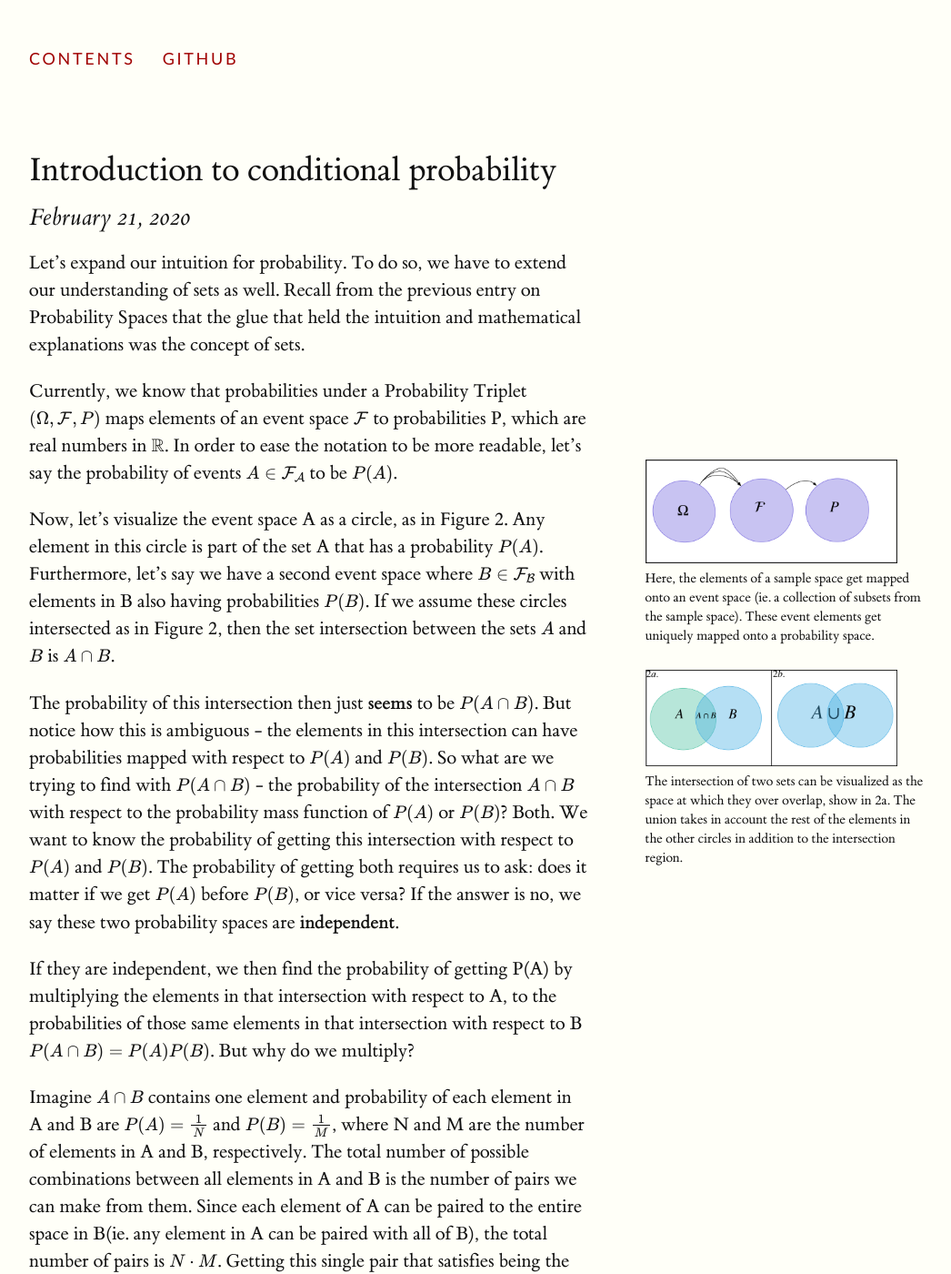
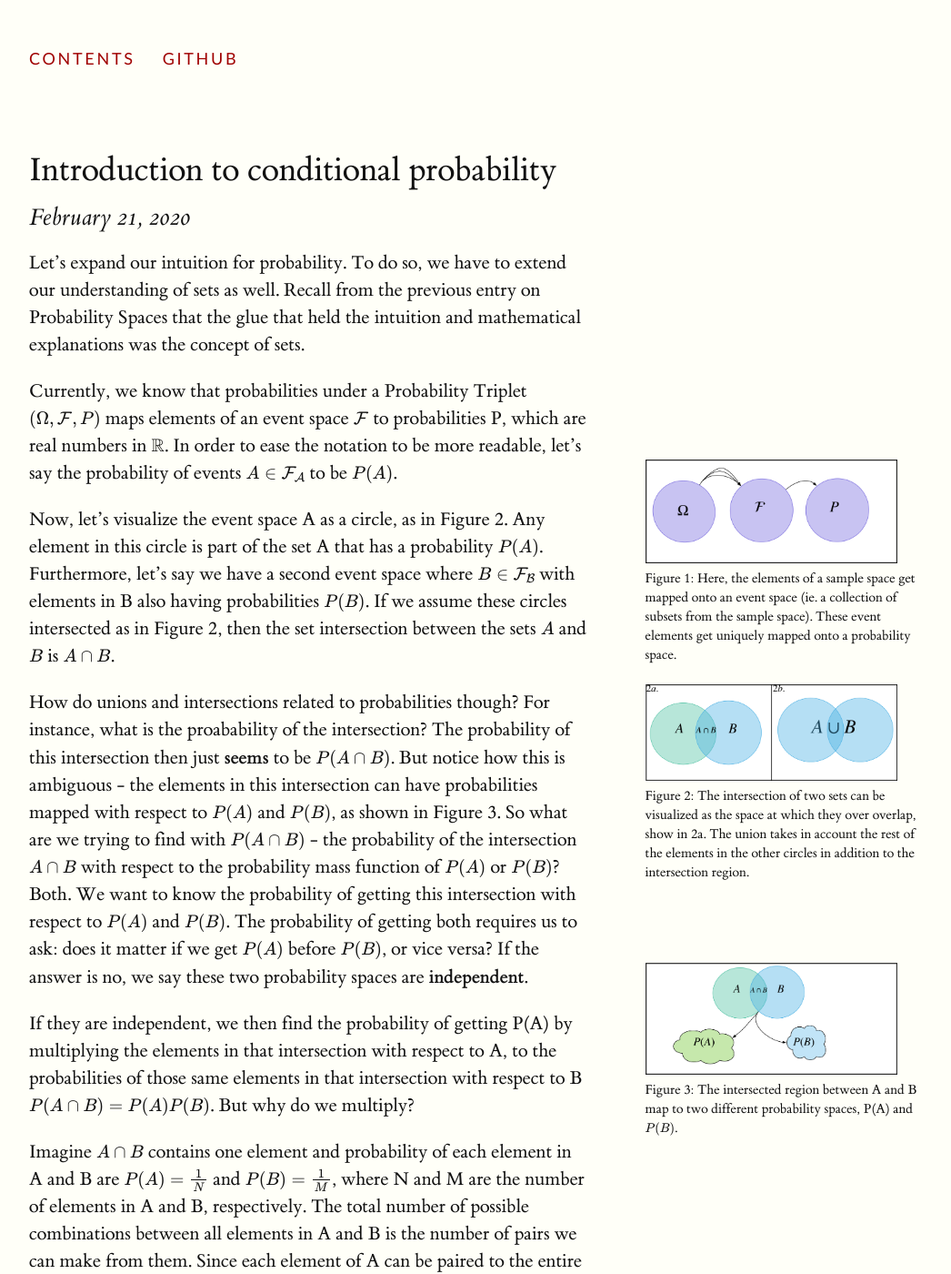
Before and after one commit to luisgc2116/luis_notes, a Jekyll site: the page built from published_notes/fundamental/intro_cond_prob/index.md, in a window 1280 px wide and 1400 px high. Shown: the whole window at 91% size, without its empty margins (128-1174 px from the left). Built offline with Jekyll 4.4.1, drawn with Linux system fonts in a browser that asks for light colours; formulas are drawn with MathJax 3.

Commit message:
Update index.md

```diff
--- a/published_notes/fundamental/intro_cond_prob/index.md
+++ b/published_notes/fundamental/intro_cond_prob/index.md
@@ -7,11 +7,11 @@ categories: jekyll css
 
 Let's expand our intuition for probability. To do so, we have to extend our understanding of sets as well. Recall from the previous entry on Probability Spaces that the glue that held the intuition and mathematical explanations was the concept of sets.
 
-Currently, we know that probabilities under a Probability Triplet $$(\Omega, \mathcal{F}, P)$$ maps elements of an event space $$\mathcal{F}$$ to probabilities P, which are real numbers in $$\mathbb{R}$$. In order to ease the notation to be more readable, let's say the probability of events $$A \in \mathcal{F_A}$$ to be $$P(A)$$. {% include marginfigure.html id="image_1" url="published_notes/fundamental/intro_cond_prob/fig1_cond.png" description="Here, the elements of a sample space get mapped onto an event space (ie. a collection of subsets from the sample space). These event elements get uniquely mapped onto a probability space." %}
+Currently, we know that probabilities under a Probability Triplet $$(\Omega, \mathcal{F}, P)$$ maps elements of an event space $$\mathcal{F}$$ to probabilities P, which are real numbers in $$\mathbb{R}$$. In order to ease the notation to be more readable, let's say the probability of events $$A \in \mathcal{F_A}$$ to be $$P(A)$$. {% include marginfigure.html id="image_1" url="published_notes/fundamental/intro_cond_prob/fig1_cond.png" description="Figure 1: Here, the elements of a sample space get mapped onto an event space (ie. a collection of subsets from the sample space). These event elements get uniquely mapped onto a probability space." %}
 
-Now, let's visualize the event space A as a circle, as in Figure 2. Any element in this circle is part of the set A that has a probability $$P(A)$$. Furthermore, let's say we have a second event space where $$B \in \mathcal{F_B}$$ with elements in B also having probabilities $$P(B)$$. If we assume these circles intersected as in Figure 2, then the set intersection between the sets $$A $$ and $$ B$$ is $$A \cap B$$. {% include marginfigure.html id="image_2" url="published_notes/fundamental/intro_cond_prob/fig2_cond.png" description="The intersection of two sets can be visualized as the space at which they over overlap, show in 2a. The union takes in account the rest of the elements in the other circles in addition to the intersection region." %}
+Now, let's visualize the event space A as a circle, as in Figure 2. Any element in this circle is part of the set A that has a probability $$P(A)$$. Furthermore, let's say we have a second event space where $$B \in \mathcal{F_B}$$ with elements in B also having probabilities $$P(B)$$. If we assume these circles intersected as in Figure 2, then the set intersection between the sets $$A $$ and $$ B$$ is $$A \cap B$$. {% include marginfigure.html id="image_2" url="published_notes/fundamental/intro_cond_prob/fig2_cond.png" description="Figure 2: The intersection of two sets can be visualized as the space at which they over overlap, show in 2a. The union takes in account the rest of the elements in the other circles in addition to the intersection region." %}
 
-The probability of this intersection then just **seems** to be $$P(A \cap B)$$. But notice how this is ambiguous - the elements in this intersection can have probabilities mapped with respect to $$P(A)$$ and $$P(B)$$. So what are we trying to find with $$P(A \cap B)$$ - the probability of the intersection $$A \cap B$$ with respect to the probability mass function of $$P(A)$$ or $$P(B)$$? Both. We want to know the probability of getting this intersection with respect to $$P(A)$$ and $$P(B)$$. The probability of getting both requires us to ask: does it matter if we get $$P(A)$$ before $$P(B)$$, or vice versa? If the answer is no, we say these two probability spaces are **independent**.
+How do unions and intersections related to probabilities though? For instance, what is the proabability of the intersection? The probability of this intersection then just **seems** to be $$P(A \cap B)$$. But notice how this is ambiguous - the elements in this intersection can have probabilities mapped with respect to $$P(A)$$ and $$P(B)$$, as shown in Figure 3. So what are we trying to find with $$P(A \cap B)$$ - the probability of the intersection $$A \cap B$$ with respect to the probability mass function of $$P(A)$$ or $$P(B)$$? Both. We want to know the probability of getting this intersection with respect to $$P(A)$$ and $$P(B)$$. The probability of getting both requires us to ask: does it matter if we get $$P(A)$$ before $$P(B)$$, or vice versa? If the answer is no, we say these two probability spaces are **independent**. {% include marginfigure.html id="image_3" url="published_notes/fundamental/intro_cond_prob/fig3_cond.png" description="Figure 3: The intersected region between A and B map to two different probability spaces, P(A) and $$P(B)$$." %}
 
 If they are independent, we then find the probability of getting P(A) by multiplying the elements in that intersection with respect to A, to the probabilities of those same elements in that intersection with respect to B $$P(A \cap B) = P(A)P(B)$$. But why do we multiply?
 
```
